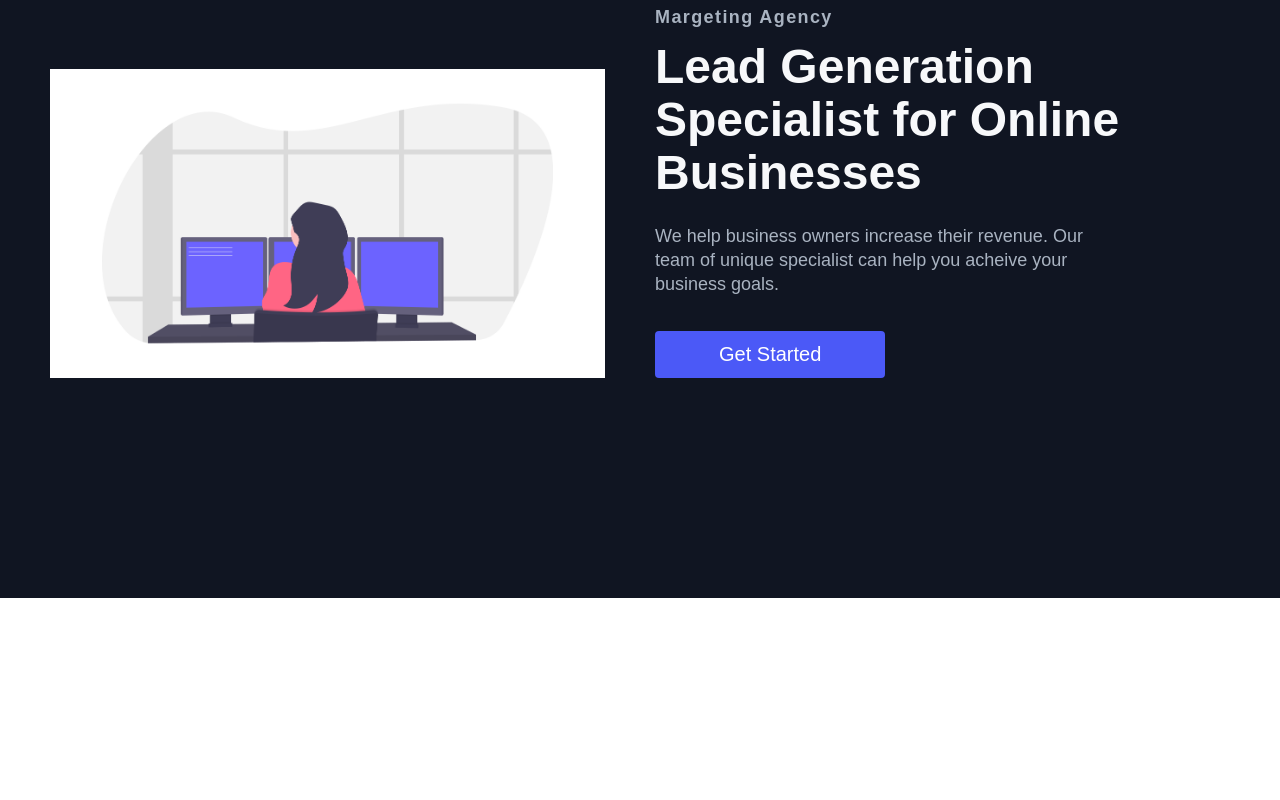
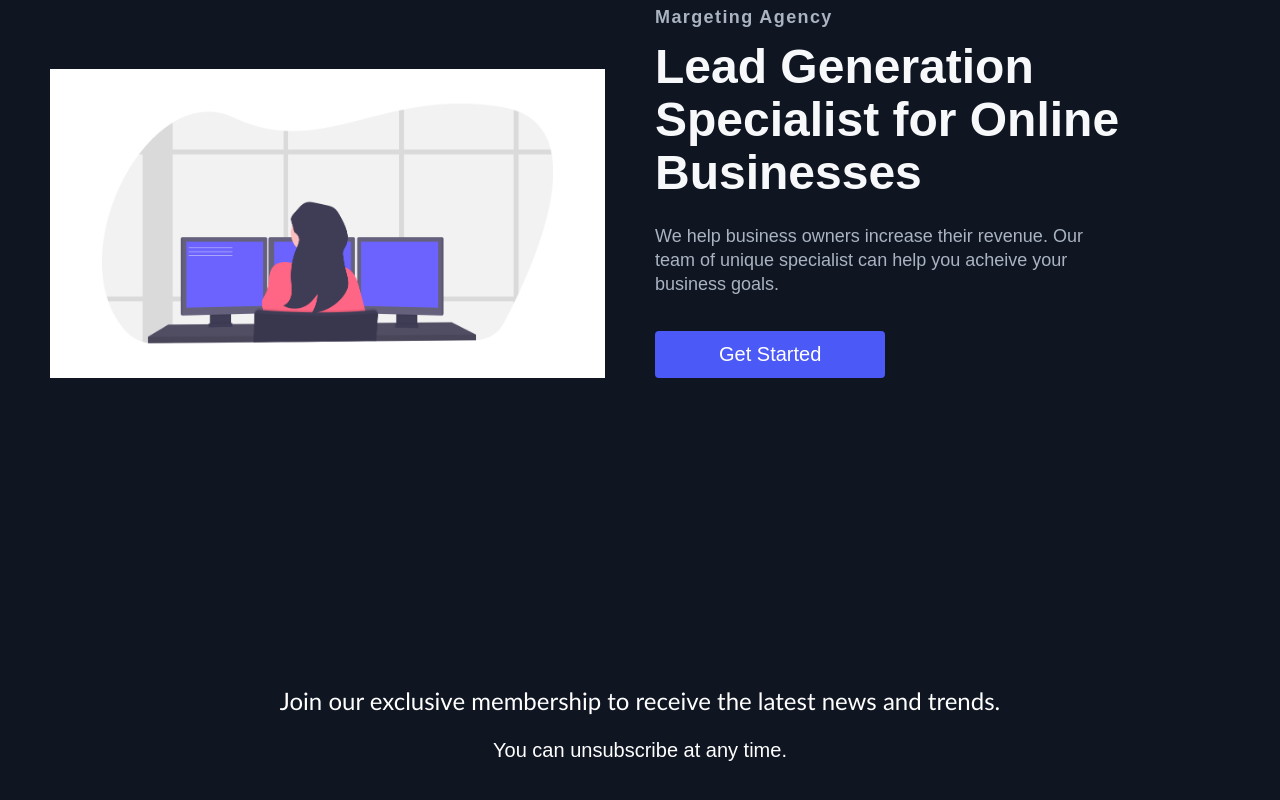
Before and after one commit to GardnerJohn/supreme-octo-succotash, a React (Create React App) app: page / in a window 1280 px wide. Shown: the part 2476-3276 px from the top of the page. Before the commit the page ends 3074 px from the top, so only its background shows below. Built offline with nearby package versions, Linux system fonts and the light colour scheme.

Commit message:
Footer component and styling added

```diff
--- a/src/App.js
+++ b/src/App.js
@@ -2,7 +2,7 @@
 import GlobalStyle from "./globalStyles";
 import { BrowserRouter as Router, Switch, Route } from "react-router-dom";
 import Home from "./pages/HomePage/Home";
-import { Navbar } from "./components";
+import { Navbar, Footer } from "./components";
 
 function App() {
   return (
@@ -12,6 +12,7 @@
       <Switch>
         <Route path="/" exact component={Home} />
       </Switch>
+      <Footer />
     </Router>
   );
 }
--- /dev/null
+++ b/src/components/Footer/Footer.elements.js
@@ -0,0 +1,33 @@
+import styled from "styled-components";
+
+export const FooterContainer = styled.div`
+  background-color: #101522;
+  padding: 4rem 0 2rem 0;
+  display: flex;
+  flex-direction: column;
+  justify-content: center;
+  align-items: center;
+`;
+
+export const FooterSubHeading = styled.p`
+  font-family: "Trebuchet MS", "Lucida Sans Unicode", "Lucida Grande",
+    "Lucida Sans", Arial, Helvetica, sans-serif;
+  margin-bottom: 24px;
+  font-size: 24px;
+`;
+
+export const FooterSubscription = styled.section`
+  display: flex;
+  flex-direction: column;
+  justify-content: center;
+  align-items: center;
+  text-align: center;
+  margin-bottom: 24px;
+  padding: 24px;
+  color: #fff;
+`;
+
+export const FooterSubText = styled.p`
+  margin-bottom: 24px;
+  font-size: 20px;
+`;
--- /dev/null
+++ b/src/components/Footer/Footer.js
@@ -0,0 +1,22 @@
+import React from "react";
+import {
+  FooterContainer,
+  FooterSubHeading,
+  FooterSubscription,
+  FooterSubText,
+} from "./Footer.elements";
+
+const Footer = () => {
+  return (
+    <FooterContainer>
+      <FooterSubscription>
+        <FooterSubHeading>
+          Join our exclusive membership to receive the latest news and trends.
+        </FooterSubHeading>
+        <FooterSubText>You can unsubscribe at any time.</FooterSubText>
+      </FooterSubscription>
+    </FooterContainer>
+  );
+};
+
+export default Footer;
--- a/src/components/index.js
+++ b/src/components/index.js
@@ -1,2 +1,3 @@
 export { default as Navbar } from "./Navbar/Navbar.js";
+export { default as Footer } from "./Footer/Footer.js";
 export { default as InfoSection } from "./InfoSection/InfoSection.js";
--- a/src/pages/HomePage/Data.js
+++ b/src/pages/HomePage/Data.js
@@ -63,5 +63,5 @@
   topLine: "Margeting Agency",
   img: require("../../images/programmer.png").default,
   alt: "Image",
-  start: "start",
+  start: "tr4e",
 };
```
Also changed, not shown: src/Footer/Footer.elements.js (deleted), src/Footer/Footer.js (deleted).
